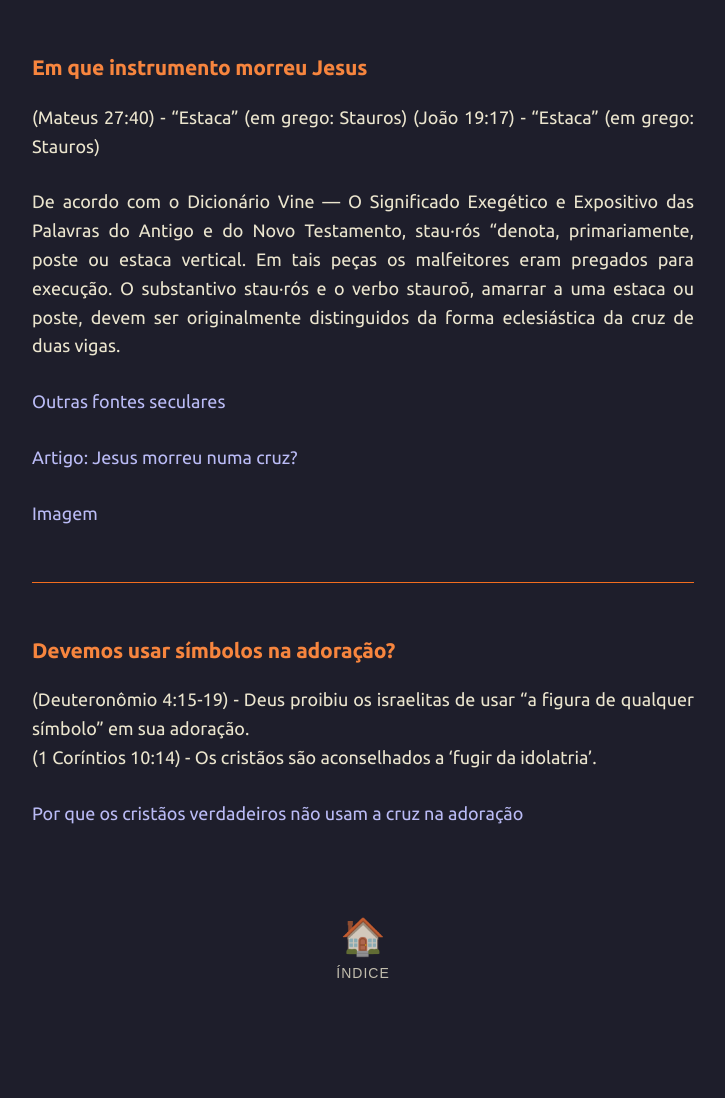
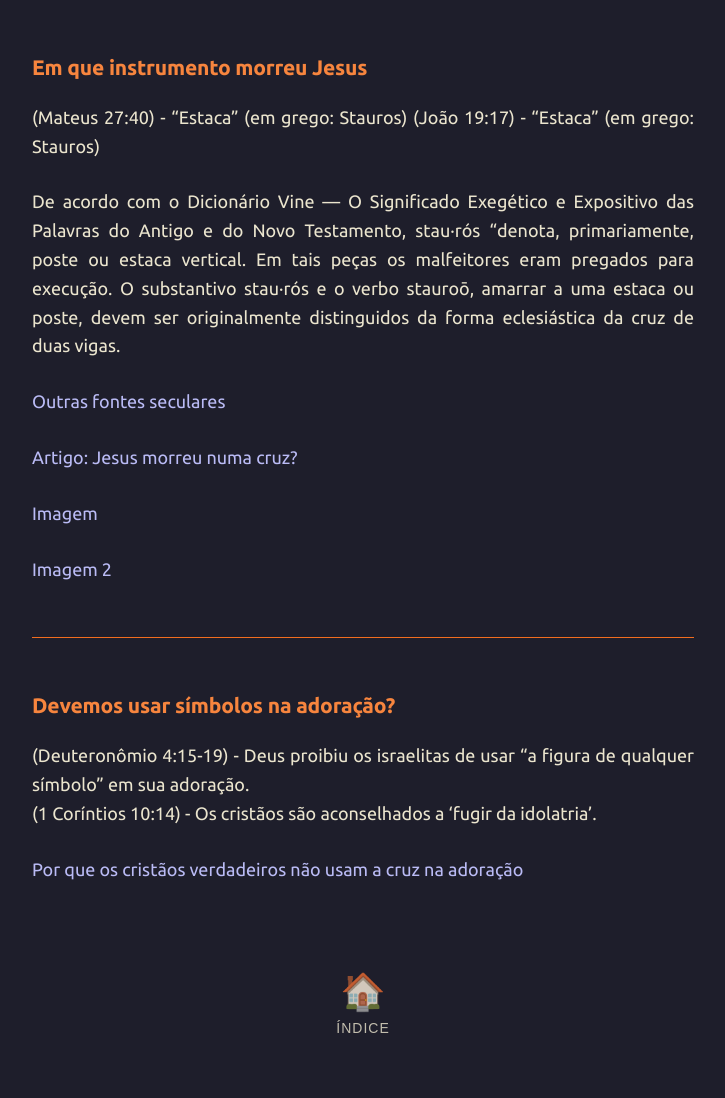
Before and after one commit to joaquim-capitao/jw, a Jekyll site: the page built from assuntos/cruz.md, in a window 1280 px wide. Shown: the whole page, without its empty margins (277-1002 px from the left). Built offline with Jekyll 4.4.1, drawn with Linux system fonts in a browser that asks for light colours; our own code applies the rules of GitHub Pages for plain Markdown files; before the commit the page ends 1042 px from its top, so only the background shows below that.

Commit message:
Update cruz.md

```diff
--- a/assuntos/cruz.md
+++ b/assuntos/cruz.md
@@ -11,6 +11,8 @@ De acordo com o Dicionário Vine — O Significado Exegético e Expositivo das P
 
 [Imagem](https://cms-imgp.jw-cdn.org/img/p/502013284/univ/art/502013284_univ_cnt_1_md.jpg)
 
+[Imagem 2](https://i.ibb.co/tTwskTwX/775-D4-C2-C-E96-C-475-D-9512-A1-E2-B690-F2-CB-jpeg-323d50a47b140bf199794f113df82a26.jpg)
+
 ---
 ### Devemos usar símbolos na adoração?
 
```
